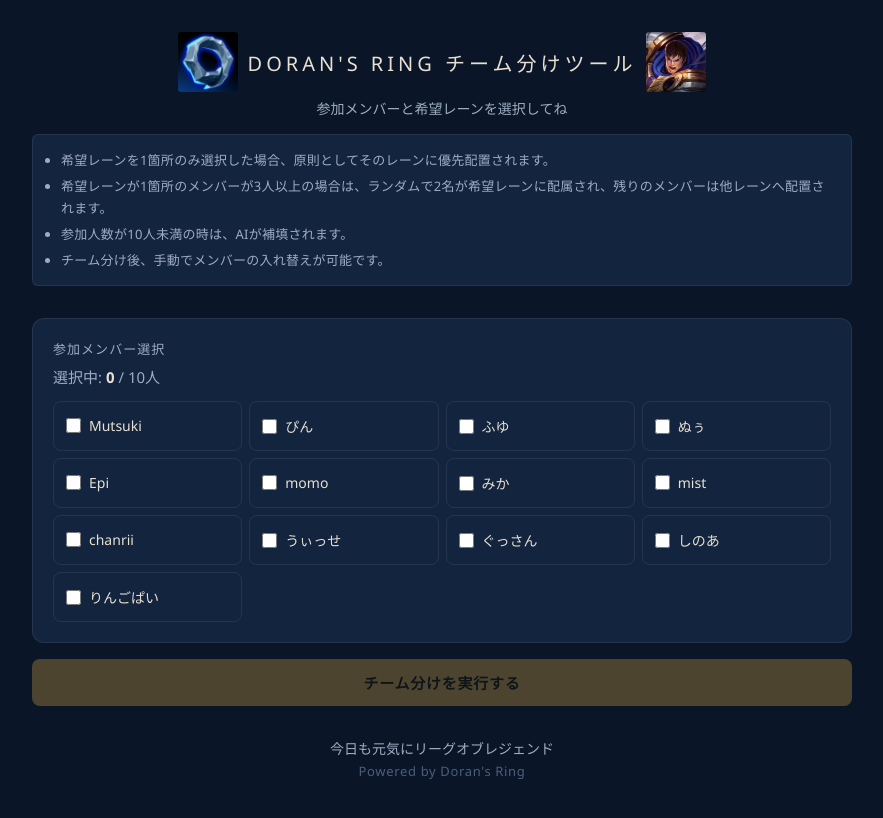
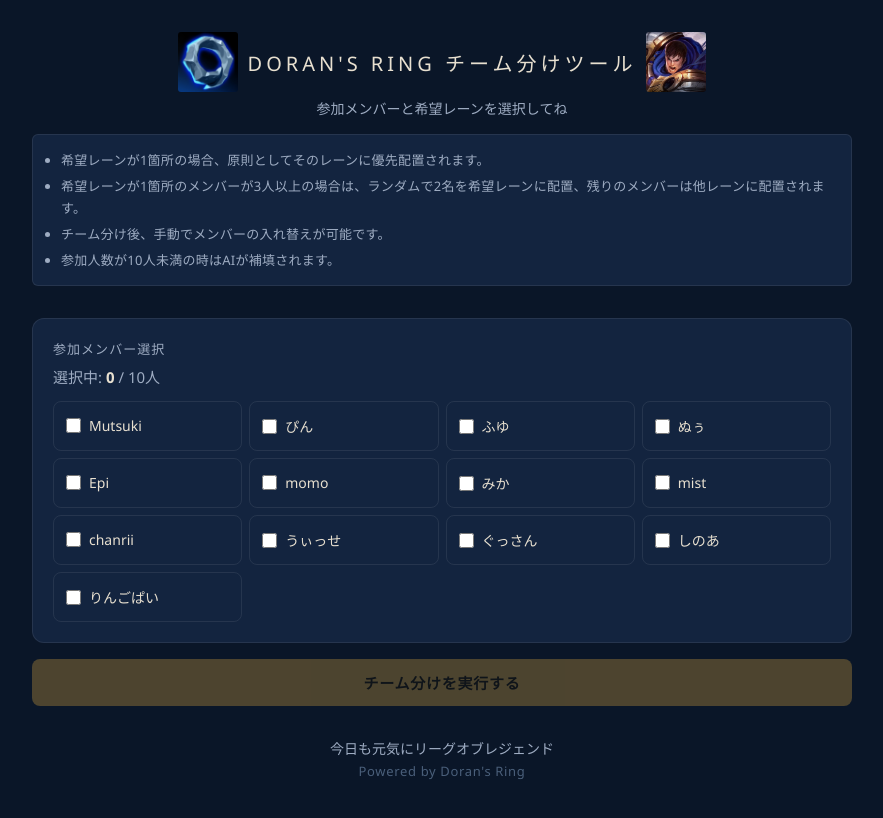
Before and after one commit to pipipi862/lol-team-maker, a React (Vite) app: page / in a window 1280 px wide. Shown: the whole page, without its empty margins (198-1081 px from the left). Built offline with nearby package versions, Linux system fonts and the light colour scheme.

Commit message:
テキスト修正

```diff
--- a/src/App.jsx
+++ b/src/App.jsx
@@ -96,10 +96,11 @@
           参加メンバーと希望レーンを選択してね
         </p>
         <ul className={styles.notes}>
-  <li>希望レーンを1箇所のみ選択した場合、原則としてそのレーンに優先配置されます。</li>
-  <li>希望レーンが1箇所のメンバーが3人以上の場合は、ランダムで2名が希望レーンに配属され、残りのメンバーは他レーンへ配置されます。</li>
-  <li>参加人数が10人未満の時は、AIが補填されます。</li>
-  <li>チーム分け後、手動でメンバーの入れ替えが可能です。</li>
+  <li>希望レーンが1箇所の場合、原則としてそのレーンに優先配置されます。</li>
+  <li>希望レーンが1箇所のメンバーが3人以上の場合は、ランダムで2名を希望レーンに配置、残りのメンバーは他レーンに配置されます。</li>
+    <li>チーム分け後、手動でメンバーの入れ替えが可能です。</li>
+  <li>参加人数が10人未満の時はAIが補填されます。</li>
+
 </ul>
       </header>
 
```
